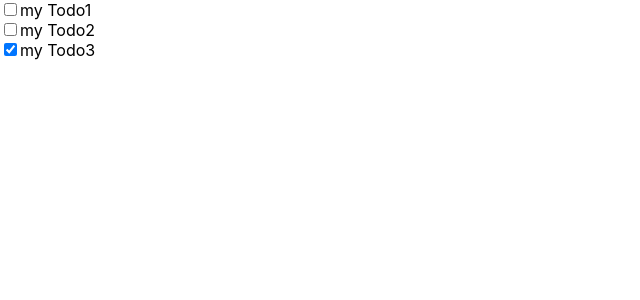
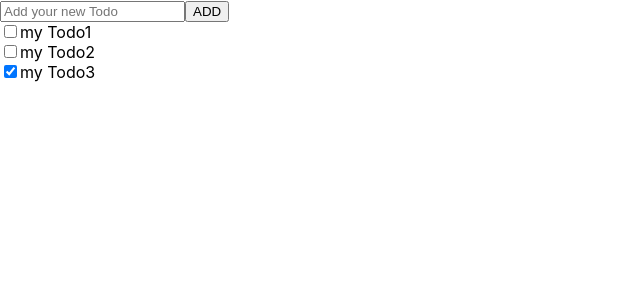
Before and after one commit to wynsumhi/todo-app, a React (Create React App) app in the folder client/: page / in a window 1280 px wide. Shown: the top 300 px of the page, without its empty margins (0-640 px from the left). Built offline with nearby package versions, Linux system fonts and the light colour scheme.

Commit message:
feat: Todo 추가 기능 구현

```diff
--- a/client/src/App.js
+++ b/client/src/App.js
@@ -1,5 +1,6 @@
-import { useState } from "react";
+import { useState, useRef } from "react";
 import Todo from "./components/Todo";
+import AddTodo from "./components/AddTodo";
 
 const App = () => {
   const [todoItems, setTodoItems] = useState([
@@ -7,11 +8,35 @@
     { id: 2, title: "my Todo2", done: false },
     { id: 3, title: "my Todo3", done: true },
   ]);
+
+  const todoId = useRef(4);
+
+  // AddTodo 컴포넌트는 상위 컴포넌트(App)의 todoItems(state)에 접근 불가능
+  // 상위 컴포넌트 (App)은 AddTodo 컴포넌트 접근 가능
+  // => App 컴포넌트에 addItem() 함수를 정의하고, 해당함수를 AddTodo로 넘겨야 함
+  const addItem = (newItem) => {
+    // newItem = {id: ?, title: ?, done: false}
+
+    newItem.id = todoId.current++; // key를 위한 id 설정
+    newItem.done = false; // done 초기화
+    // 기존 todoItems를 유지하고, 새로운 newItem을 추가
+    setTodoItems([...todoItems, newItem]); // setTodoItems(todoItems.concat(newItem))
+
+    // setTodoItems(
+    //   todoItems.concat({
+    //     id: todoItems.length + 1,
+    //     title: newItem,
+    //     done: false,
+    //   })
+    // );
+  };
+
   return (
     // map 함수 사용
     // 힌트1. key 속성 사용
     // 힌트2. 각 todo(데이터)를 props로전달
     <div className="App">
+      <AddTodo addItem={addItem}></AddTodo>
       {todoItems.map((item) => {
         // console.log(item); // {id: 1, title: 'My Todo1', done: false}
         return <Todo key={item.id} item={item} />;
--- /dev/null
+++ b/client/src/components/AddTodo.js
@@ -0,0 +1,38 @@
+import { useState } from "react";
+
+const AddTodo = ({ addItem }) => {
+  // 사용자 입력을 저장할 객체
+  // {id, title, done에 대한 정보를 지정해야해서 객체 형태로!!!}
+  const [todoItem, setTodoItem] = useState({
+    title: "",
+  });
+
+  const onButtonClick = () => {
+    // props로 받아온 additem 함수 실행
+    addItem(todoItem);
+    setTodoItem({ title: "" });
+  };
+
+  const onEnterKeyPress = (e) => {
+    if (e.key === "Enter") {
+      onButtonClick();
+    }
+  };
+
+  return (
+    <div className="AddTodo">
+      <input
+        type="text"
+        id="add"
+        placeholder="Add your new Todo"
+        value={todoItem.title}
+        onChange={(e) => setTodoItem({ title: e.target.value })}
+        onKeyPress={onEnterKeyPress}
+      />
+      <label htmlFor="add"></label>
+      <button onClick={onButtonClick}>ADD</button>
+    </div>
+  );
+};
+
+export default AddTodo;
```
